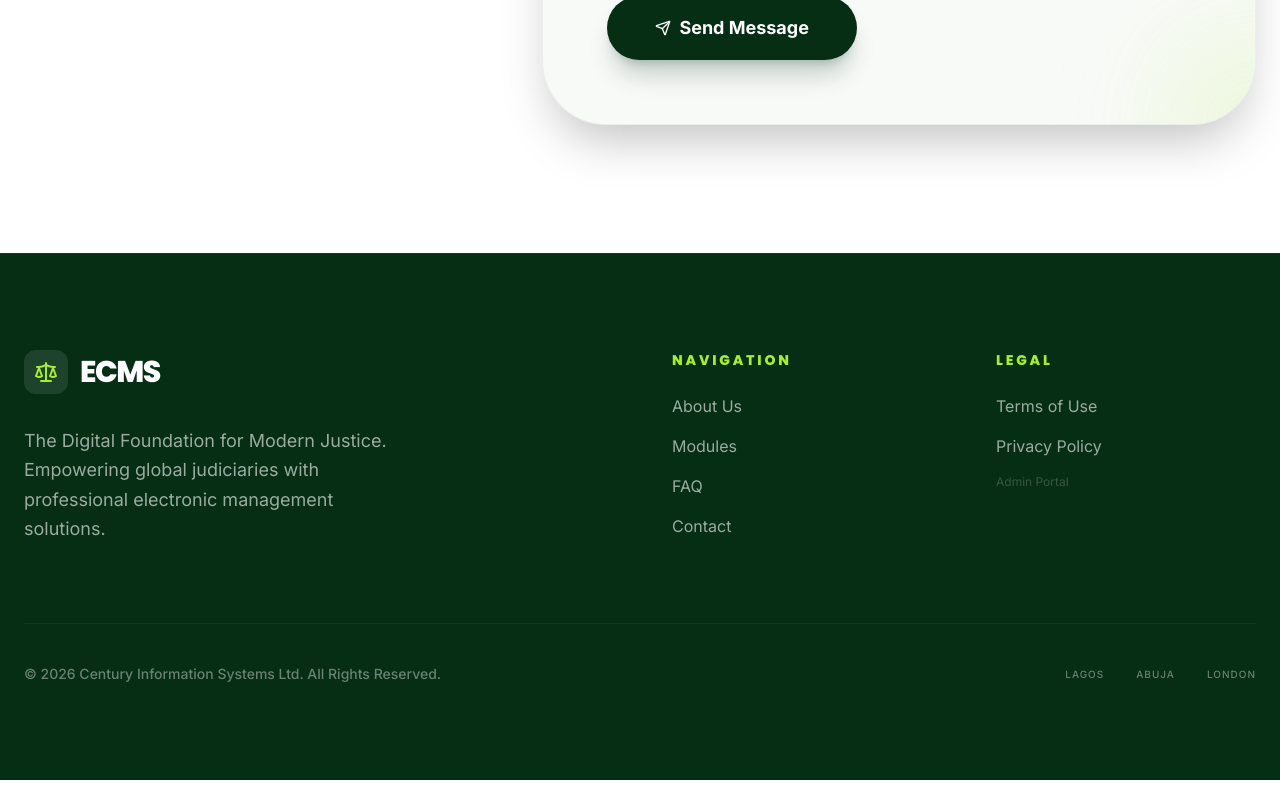
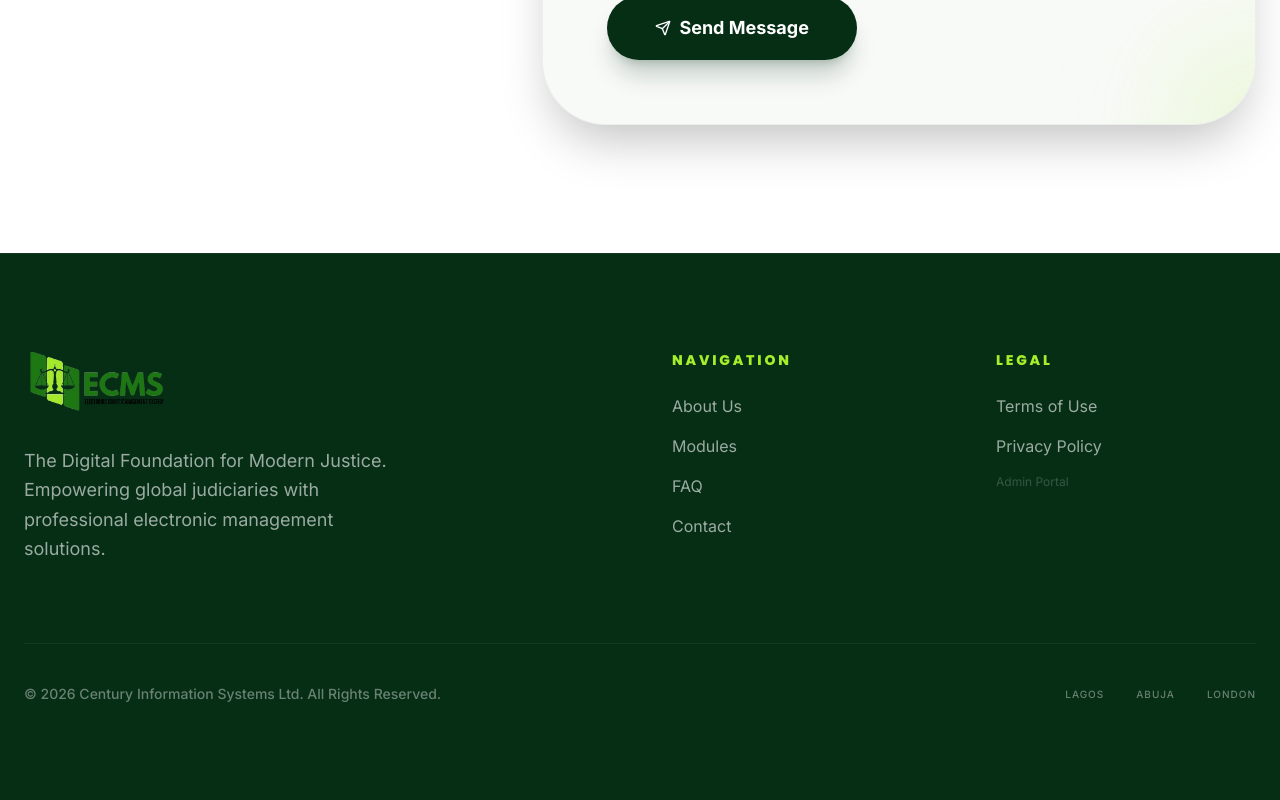
Before and after one commit to darkguy123/ecms-platform, a Next.js app: page / in a window 1280 px wide. Shown: the part 8849-9649 px from the top of the page. Built offline with nearby package versions, Linux system fonts and the light colour scheme.

Commit message:
Update footer to use Image component for logo
Replaced logo display with an Image component for better rendering.

```diff
--- a/src/components/public/footer.tsx
+++ b/src/components/public/footer.tsx
@@ -14,10 +14,11 @@ export function Footer() {
         <div className="grid md:grid-cols-4 gap-16 mb-20">
           <div className="md:col-span-2 space-y-8">
             <Link href="/" className="flex items-center gap-3">
-              <div className="bg-white/10 p-2.5 rounded-xl">
-                <Scale className="text-accent h-6 w-6" />
-              </div>
-              <span className="font-headline font-black text-3xl tracking-tighter">ECMS</span>
+              <Image
+                src={logo}
+                alt="ECMS Logo"
+                className="h-10 w-auto sm:h-12 md:h-14 lg:h-16 object-contain"
+              />
             </Link>
             <p className="text-white/60 text-lg leading-relaxed max-w-sm">
               The Digital Foundation for Modern Justice. Empowering global judiciaries with professional electronic management solutions.
```
